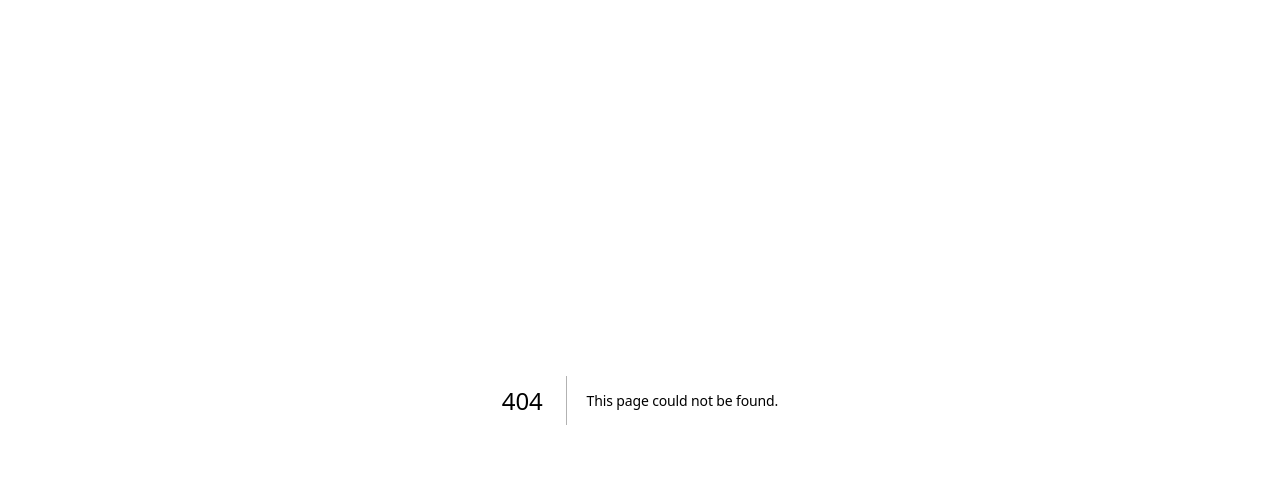
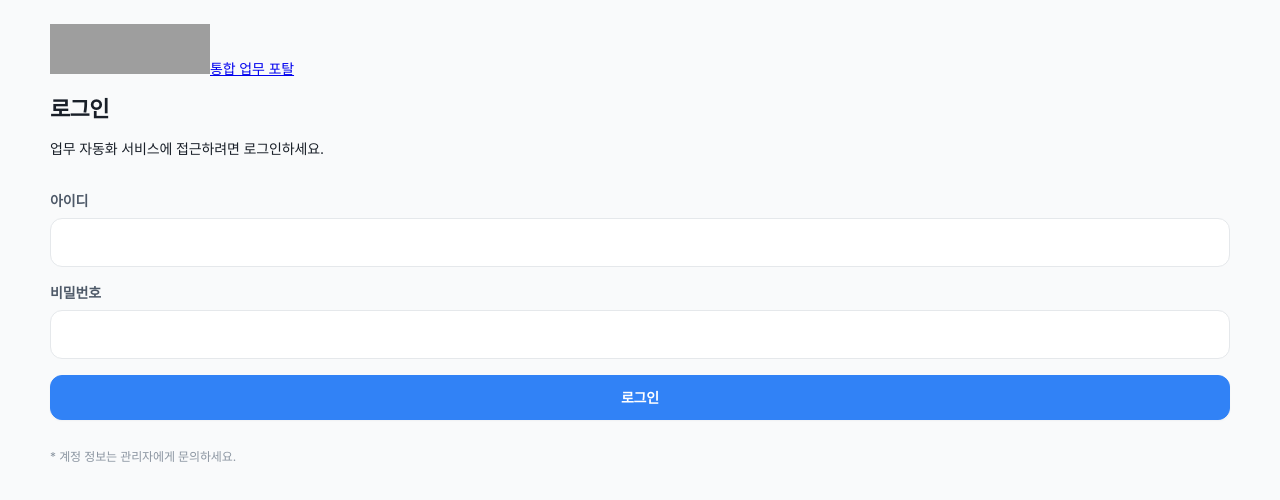
Before and after one commit to wlghksw/workportal-design, a Next.js app: page /login in a window 1280 px wide. Before the commit this address had no page. Shown: the top 500 px of the page. Built offline with nearby package versions, Linux system fonts and the light colour scheme; grey boxes are pictures that could not be loaded.

Commit message:
feat: WorkPortal 로그인 페이지 레이아웃 이전

```diff
--- /dev/null
+++ b/app/login/page.tsx
@@ -0,0 +1,71 @@
+import {
+  Page,
+  Button,
+  Input,
+  FormField,
+  Stack,
+} from "@/components";
+import Image from "next/image";
+import Link from "next/link";
+
+export default function LoginPage() {
+  return (
+    <Page className="login-page">
+      <div className="login-wrap">
+        <form className="login" id="loginForm">
+          <Link href="/" className="brand brand--stack" style={{ marginBottom: "22px" }}>
+            <Image
+              src="/shared/eduallab-logo.png"
+              alt="에듀올랩"
+              width={160}
+              height={50}
+              className="brand__logo"
+            />
+            <span className="brand__sub">통합 업무 포탈</span>
+          </Link>
+
+          <Stack spacing="md">
+            <div>
+              <h1 className="text-title-md">로그인</h1>
+              <p id="loginSub" className="text-body" style={{ marginTop: "4px" }}>
+                업무 자동화 서비스에 접근하려면 로그인하세요.
+              </p>
+            </div>
+
+            <div className="error" id="loginError" style={{ display: "none" }}>
+              아이디 또는 비밀번호가 올바르지 않습니다.
+            </div>
+
+            <FormField label="아이디" htmlFor="username">
+              <Input
+                id="username"
+                name="username"
+                type="text"
+                autoComplete="username"
+                required
+              />
+            </FormField>
+
+            <FormField label="비밀번호" htmlFor="password">
+              <Input
+                id="password"
+                name="password"
+                type="password"
+                autoComplete="current-password"
+                required
+              />
+            </FormField>
+
+            <Button type="submit" variant="primary" fullWidth>
+              로그인
+            </Button>
+
+            <p className="text-caption" style={{ color: "var(--text-muted)" }}>
+              * 계정 정보는 관리자에게 문의하세요.
+            </p>
+          </Stack>
+        </form>
+      </div>
+    </Page>
+  );
+}
```
